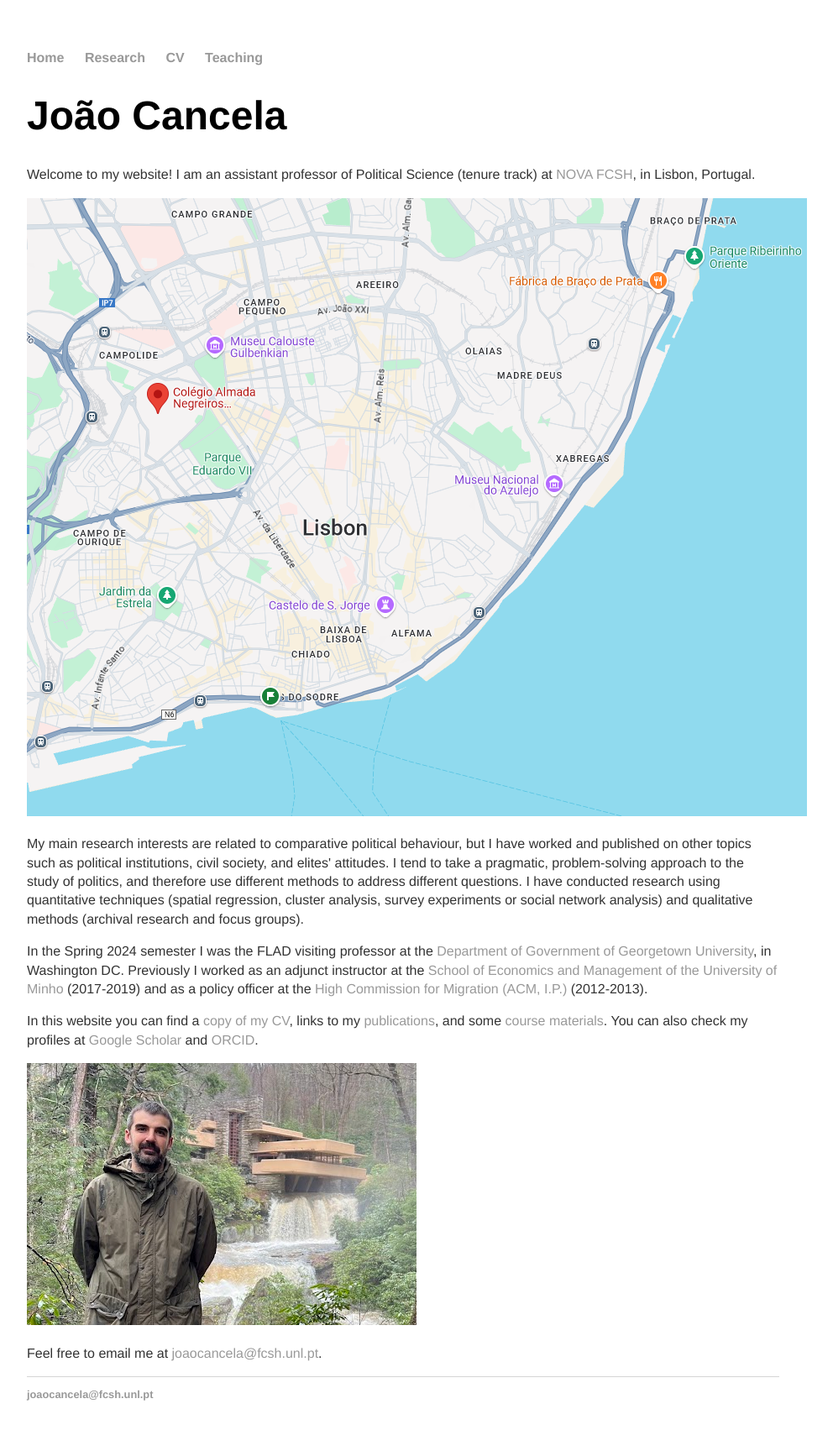
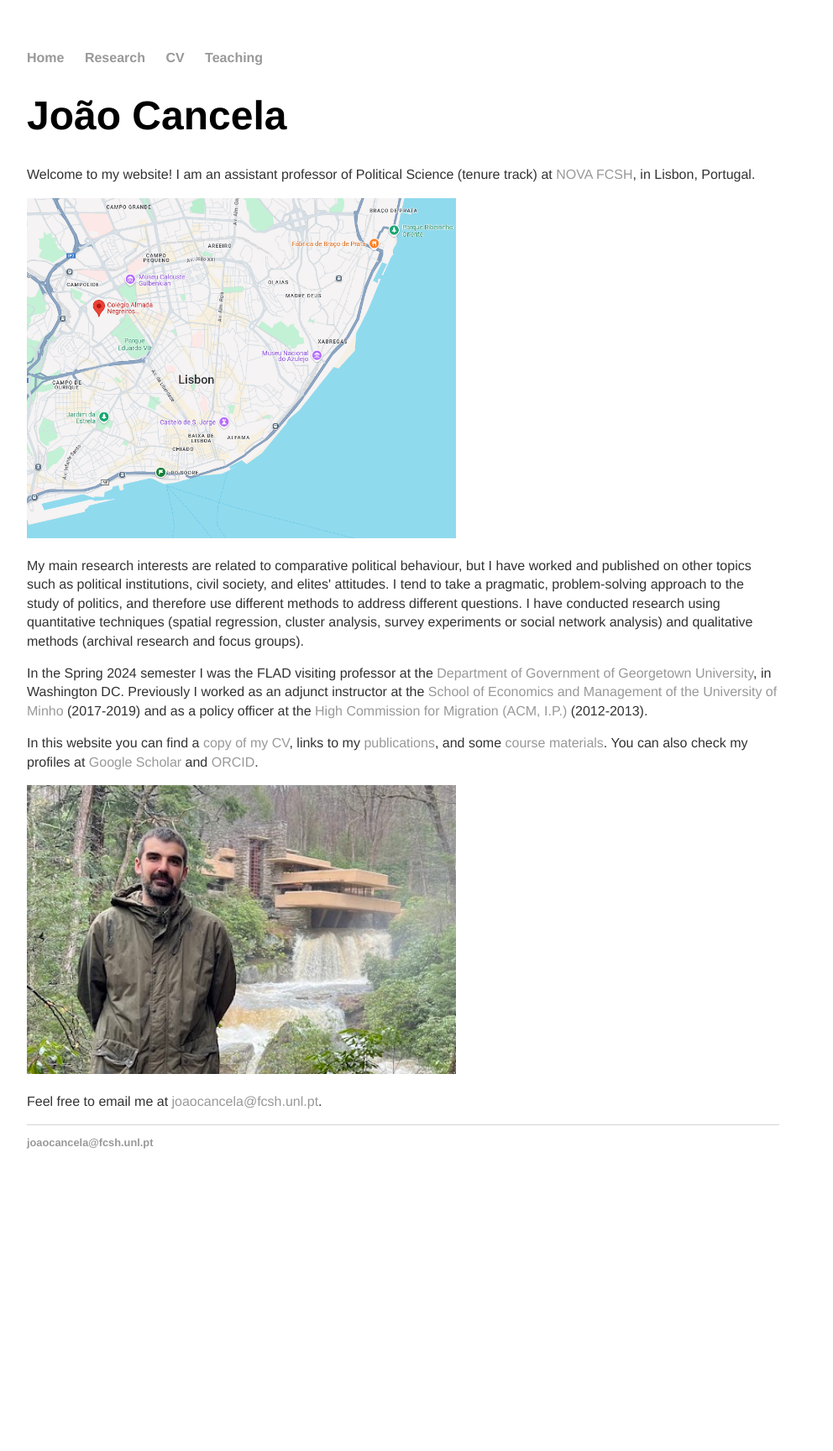
Before and after one commit to joaocancela/joaocancela.github.io, a Jekyll site: the page built from index.html, in a window 1280 px wide. Shown: the whole page at 84% size, without its empty margins (160-1152 px from the left). Built offline with Jekyll 4.4.1, drawn with Linux system fonts in a browser that asks for light colours; after the commit the page ends 1428 px from its top, so only the background shows below that.

Commit message:
Update index.html

```diff
--- a/index.html
+++ b/index.html
@@ -6,14 +6,14 @@ title: João Cancela
 	<h1>João Cancela</h1>
 	<p>Welcome to my website! I am an assistant professor of Political Science (tenure track) at <a href= "https://www.fcsh.unl.pt/">NOVA FCSH</a>, in Lisbon, Portugal.
 
-	<p><img src="map_fcsh.png" alt=""></p>
+	<p><img src="map_fcsh.png" alt="map location of NOVA FCSH", width = "511"></p>
 
 	<p> My main research interests are related to comparative political behaviour, but I have worked and published on other topics such as political institutions, civil society, and elites' attitudes. I tend to take a pragmatic, problem-solving approach to the study of politics, and therefore use different methods to address different questions. I have conducted research using quantitative techniques (spatial regression, cluster analysis, survey experiments or social network analysis) and qualitative methods (archival research and focus groups). </p>
 	<p> In the Spring 2024 semester I was the FLAD visiting professor at the <a href= "https://Governmentent.georgetown.edu/">Department of Government of Georgetown University</a>, in Washington DC. Previously I worked as an adjunct instructor at the <a href="https://www.eeg.uminho.pt"> School of Economics and Management of the University of Minho</a> (2017-2019) and as a policy officer at the <a href="https://www.acm.gov.pt/inicio">High Commission for Migration (ACM, I.P.)</a> (2012-2013).</p>
 
 	<p> In this website you can find a  <a href={{ site.baseurl }}/pdf/CV_JoaoCancela.pdf target = _blank>copy of my CV</a>, links to my <a href="/research">publications</a>, and some  <a href="/teaching">course materials</a>. You can also check my profiles at <a href=https://scholar.google.com/citations?user=3uFaAyQAAAAJ&hl>Google Scholar</a> and <a href=https://orcid.org/0000-0002-5055-2060>ORCID</a>.
 	<p>
-	<img src="joao_falling_water.png" alt="">
+	<img src="joao_falling_water.png", alt="Next to Fallingwater by Frank Lloyd Wright",  width = "511">
 	</p>
 	<p> Feel free to email me at <a href=mailto:joaocancela@fcsh.unl.pt>joaocancela@fcsh.unl.pt</a>.</p>
 
```
